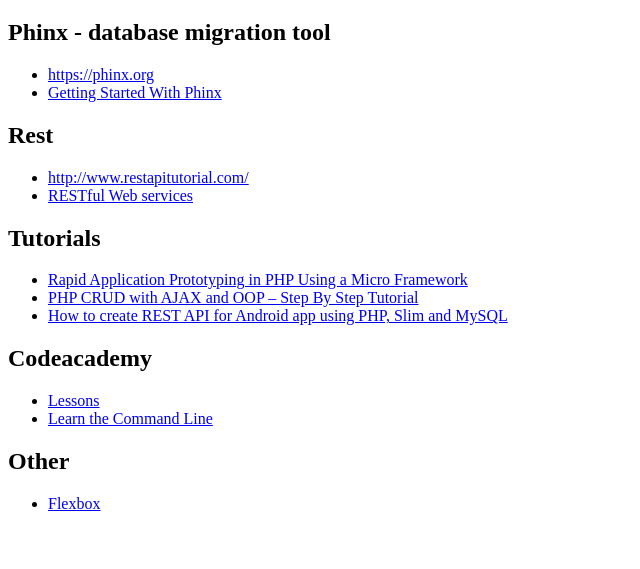
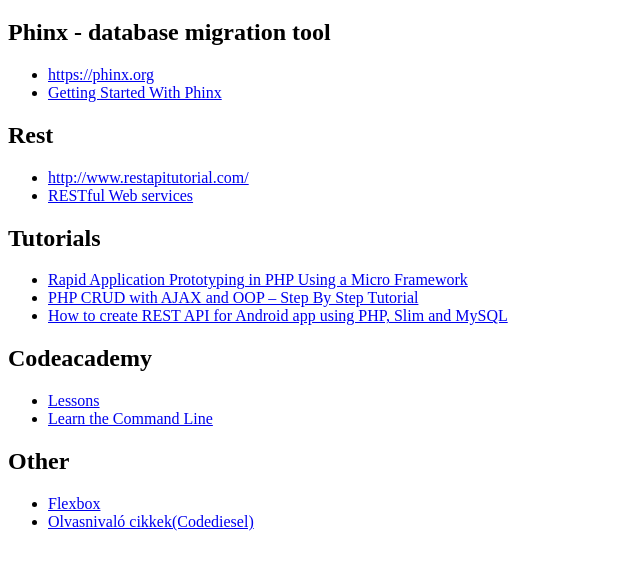
Before and after one commit to stefizoli/stefizoli.github.com, a plain HTML site: page index.html in a window 1280 px wide. Shown: the part 61-630 px from the top of the page, without its empty margins (0-640 px from the left). Drawn offline with Linux system fonts and the light colour scheme.

Commit message:
Update index.html

```diff
--- a/index.html
+++ b/index.html
@@ -32,6 +32,7 @@
   <h2>Other</h2>
   <ul>
   <li><a href='http://flexbox.io/'>Flexbox</a></li>
+  <li><a href='http://www.codediesel.com/'>Olvasnivaló cikkek(Codediesel)</a></li>
   </ul>
 </body>
 </html>
```
